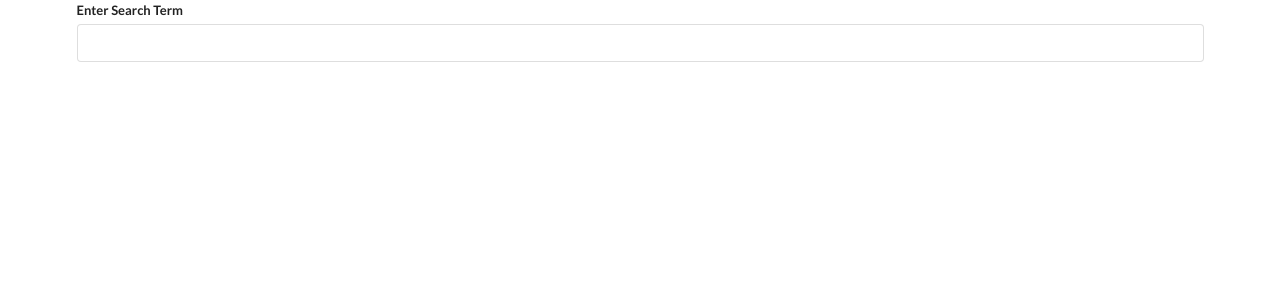
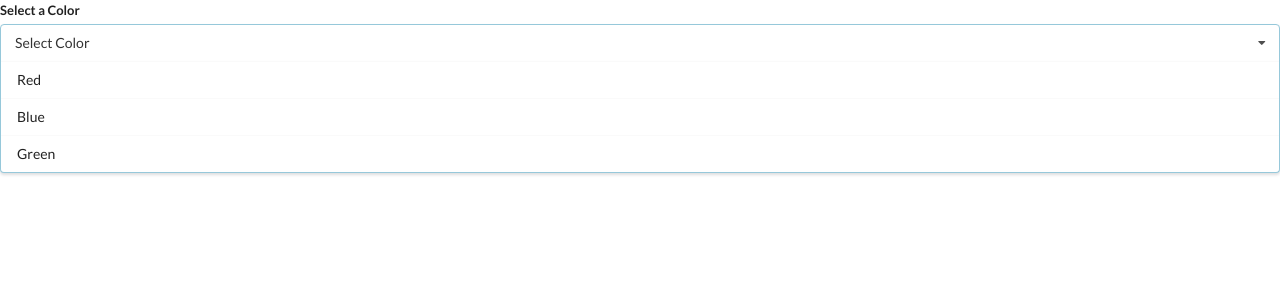
Before and after one commit to josephmahede/Modern-React-With-Redux-Tutorial, a React (Create React App) app in the folder widgets/: page / in a window 1280 px wide. Shown: the top 300 px of the page. Built offline with nearby package versions, Linux system fonts and the light colour scheme.

Commit message:
Started Dropdown

```diff
--- a/widgets/src/components/App.js
+++ b/widgets/src/components/App.js
@@ -1,6 +1,7 @@
 import React from "react";
 import Accordion from "./Accordion";
-import Search from "./Search";
+import WikiSearch from "./WikiSearch";
+import Dropdown from "./Dropdown";
 
 const items = [
   {
@@ -17,11 +18,27 @@
   },
 ];
 
+const dropdownOptions = [
+  {
+    label: "Red",
+    value: "red",
+  },
+  {
+    label: "Blue",
+    value: "blue",
+  },
+  {
+    label: "Green",
+    value: "green",
+  },
+];
+
 const App = () => {
   return (
     <div>
       {/* <Accordion items={items} /> */}
-      <Search />
+      {/* <WikiSearch /> */}
+      <Dropdown options={dropdownOptions}/>
     </div>
   );
 };
--- /dev/null
+++ b/widgets/src/components/Dropdown.js
@@ -0,0 +1,27 @@
+import React from "react";
+
+const Dropdown = ({ options }) => {
+  const renderedOptions = options.map((option) => {
+    return (
+      <div key={option.value} className='item'>
+        {option.label}
+      </div>
+    );
+  });
+
+  return (
+    <div className="ui form">
+      <div className="field">
+        <label className="label">Select a Color</label>
+        <div className="ui selection dropdown visible active">
+          <i className="dropdown icon"></i>
+          <div className="text">Select Color</div>
+          <div className="menu visible transition">
+            {renderedOptions}
+          </div>
+        </div>
+      </div>
+    </div>);
+};
+
+export default Dropdown;
```
Also changed, not shown: widgets/src/components/WikiSearch.js (renamed from widgets/src/components/Search.js).
